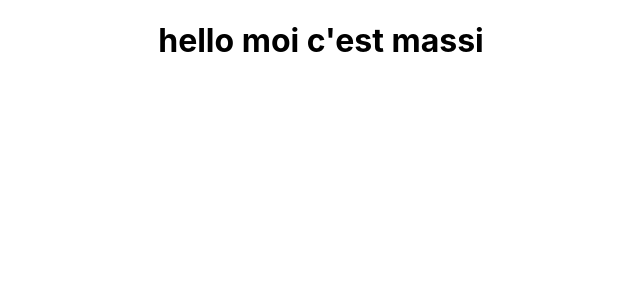
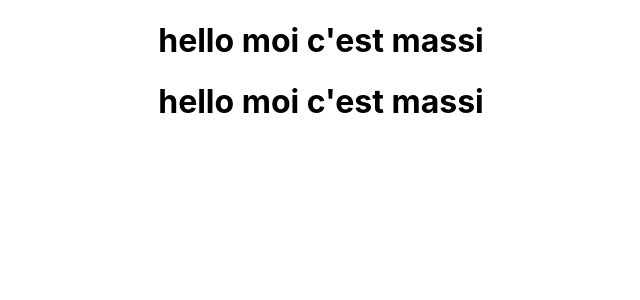
Before and after one commit to mouradSai/dev-web, a React (Create React App) app: page / in a window 1280 px wide. Shown: the top 300 px of the page, without its empty margins (319-959 px from the left). Built offline with nearby package versions, Linux system fonts and the light colour scheme.

Commit message:
push master

```diff
--- a/src/App.js
+++ b/src/App.js
@@ -4,7 +4,9 @@ import './App.css';
 function App() {
   return (
     <div className="App">
-       <div><h1>hello moi c'est massi </h1></div>
+       <div><h1>hello moi c'est massi </h1>
+       <h1>hello moi c'est massi </h1>
+       </div>
     </div>
   );
 }
```
